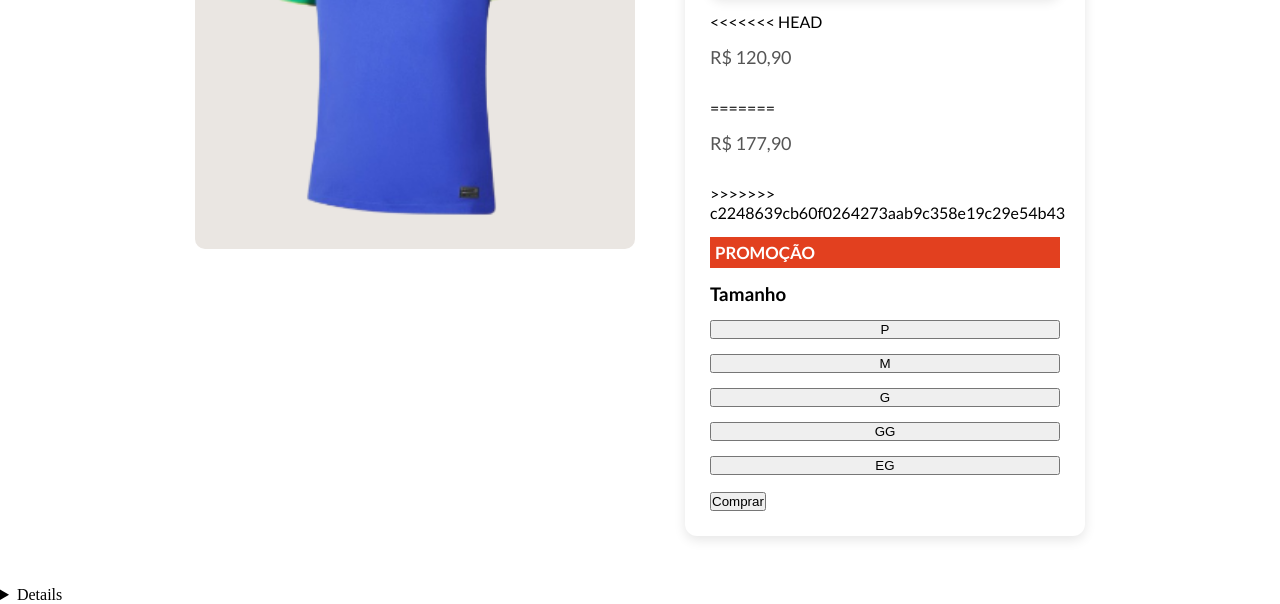
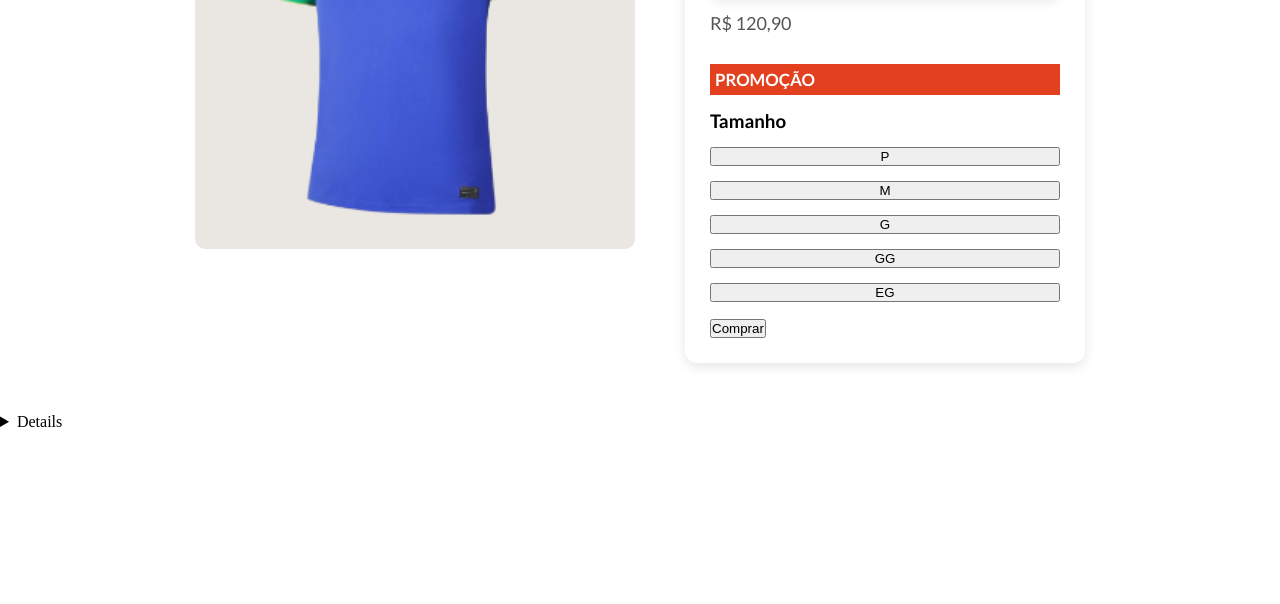
Before and after one commit to arthur-dell/loja_grupo, a plain HTML site: page camisa2.html in a window 1280 px wide. Shown: the part 345-949 px from the top of the page. After the commit the page ends 800 px from the top, so only its background shows below. Drawn offline with Linux system fonts and the light colour scheme; a web font is replaced by a local one.

Commit message:
preço da camisa alterado

```diff
--- a/camisa2.html
+++ b/camisa2.html
@@ -30,11 +30,11 @@
     </div>
     <div class="informacoes">
         <h1>Camisa Amarela da Seleção Brasileira</h1>
-<<<<<<< HEAD
+
         <h2>R$ 120,90</h2>
-=======
-        <h2>R$ 177,90</h2>
->>>>>>> c2248639cb60f0264273aab9c358e19c29e54b43
+
+
+
         <div class="sell">
             <h3> PROMOÇÃO</h3>
         </div>
```
